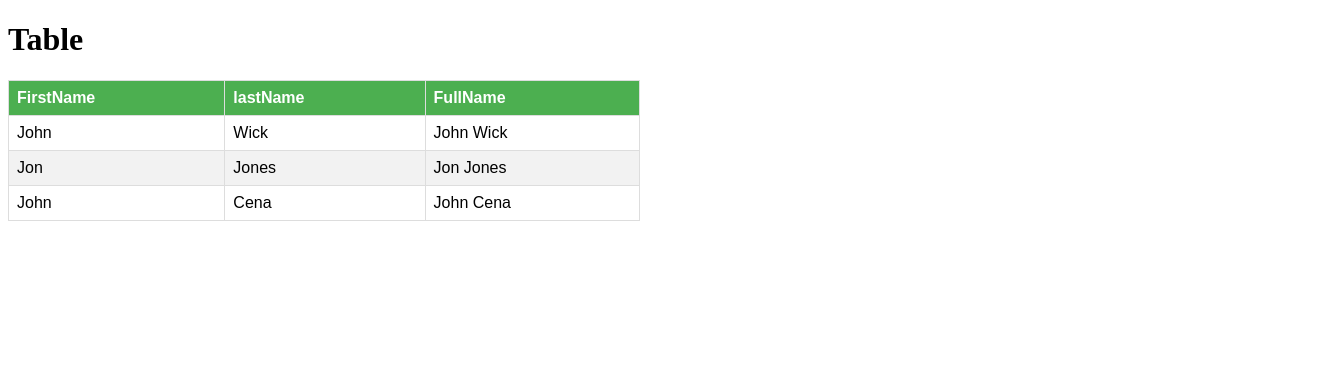
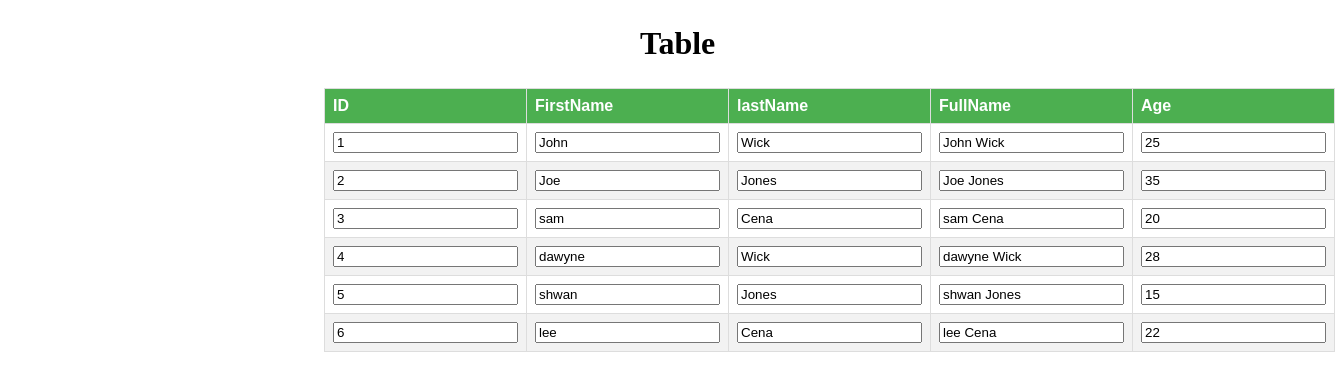
Before and after one commit to AnkurR15/MyassetbuddyComp, a React (Vite) app in the folder apps/web/: page / in a window 1280 px wide. Shown: the top 390 px of the page, 1335 px wide, since content can reach past the window. Built offline with nearby package versions, Linux system fonts and the light colour scheme.

Commit message:
table with validation

```diff
--- /dev/null
+++ b/apps/web/src/app/CellValidationSchema.ts
@@ -0,0 +1,8 @@
+
+import * as yup from 'yup';
+
+const CellValidationSchema = yup.object({
+  value: yup.string().required('Cell value is required')
+
+});
+export default CellValidationSchema;
--- a/apps/web/src/app/app.module.scss
+++ b/apps/web/src/app/app.module.scss
@@ -1 +1,5 @@
 /* Your styles goes here. */
+h1{
+    margin: 2% 50% ;
+
+}
--- a/apps/web/src/app/app.tsx
+++ b/apps/web/src/app/app.tsx
@@ -1,9 +1,20 @@
 import React, { useState } from 'react';
 import Table from './table/Table';
+import './app.module.scss';
+
 
 const App: React.FC = () => {
-  const headers = ['FirstName', 'lastName', 'FullName'];
-  const initialData = [['John', 'Wick', 'John Wick'], ['Jon', 'Jones', 'Jon Jones'], ['John', 'Cena', 'John Cena']];
+  const headers = ['ID','FirstName', 'lastName', 'FullName','Age'];
+  const initialData = [
+    [1,'John', 'Wick', 'John Wick',25],
+    [2,'Joe', 'Jones', 'Joe Jones',35],
+    [3,'sam', 'Cena', 'sam Cena',20],
+    [4,'dawyne', 'Wick', 'dawyne Wick',28],
+    [5,'shwan', 'Jones', 'shwan Jones',15],
+    [6,'lee', 'Cena', 'lee Cena',22],
+
+  ];
+
   const [data, setData] = useState(initialData);
 
   const handleCellEdit = (newValue: string, rowIndex: number, columnIndex: number) => {
@@ -14,8 +25,8 @@ const App: React.FC = () => {
 
   return (
     <div>
-      <h1> Table</h1>
-      <Table headers={headers} data={data} onCellEdit={handleCellEdit} />
+      <h1 > Table</h1>
+      <Table headers={headers} data={data.map(row => row.map(cell => String(cell)))} onCellEdit={handleCellEdit} />
     </div>
   );
 };
--- a/apps/web/src/app/table/table.module.scss
+++ b/apps/web/src/app/table/table.module.scss
@@ -2,7 +2,7 @@
 table {
     width: 50%;
     border-collapse: collapse;
-    margin-top: 20px;
+    margin: 0% 25% ;
     font-family: Arial, sans-serif;
     border: 1px solid #ddd;
     border-radius: 4px;
--- a/apps/web/src/app/tablecell/Cell.tsx
+++ b/apps/web/src/app/tablecell/Cell.tsx
@@ -1,6 +1,55 @@
-// Cell.tsx
+// // Cell.tsx
+// import React, { useState } from 'react';
+// import './tablecell.module.scss'
+// // import validationSchema from '../CellValidationSchema';
+
+// interface CellProps {
+//   value: string;
+//   onEdit: (newValue: string) => void;
+// }
+
+// const Cell: React.FC<CellProps> = ({ value, onEdit }) => {
+//   const [isEditing, setIsEditing] = useState(false);
+//   const [editedValue, setEditedValue] = useState(value);
+
+//   const handleDoubleClick = () => {
+//     setIsEditing(true);
+//   };
+
+//   const handleChange = (event: React.ChangeEvent<HTMLInputElement>) => {
+//     setEditedValue(event.target.value);
+//   };
+
+//   const handleBlur = () => {
+//     setIsEditing(false);
+//     onEdit(editedValue);
+//   };
+
+//   return (
+//     <td onDoubleClick={handleDoubleClick}>
+//       {isEditing ? (
+//         <input
+//           type="text"
+//           value={editedValue}
+//           onChange={handleChange}
+//           onBlur={handleBlur}
+//         />
+//       ) : (
+//         value
+//       )}
+//     </td>
+//   );
+// };
+
+// export default Cell;
+
+
+
+
+
 import React, { useState } from 'react';
-import './tablecell.module.scss'
+import { useFormik } from 'formik';
+import CellValidationSchema from '../CellValidationSchema';
 
 interface CellProps {
   value: string;
@@ -8,33 +57,37 @@ interface CellProps {
 }
 
 const Cell: React.FC<CellProps> = ({ value, onEdit }) => {
-  const [isEditing, setIsEditing] = useState(false);
-  const [editedValue, setEditedValue] = useState(value);
+  const formik = useFormik({
+    initialValues: { value },
+    validationSchema: CellValidationSchema,
+    onSubmit: (values) => {
+      onEdit(values.value);
+      formik.setSubmitting(false);
+    },
+  });
 
   const handleDoubleClick = () => {
-    setIsEditing(true);
-  };
-
-  const handleChange = (event: React.ChangeEvent<HTMLInputElement>) => {
-    setEditedValue(event.target.value);
-  };
-
-  const handleBlur = () => {
-    setIsEditing(false);
-    onEdit(editedValue);
+    formik.setFieldTouched('value', false);
+    formik.setFieldValue('value', value);
   };
 
   return (
     <td onDoubleClick={handleDoubleClick}>
-      {isEditing ? (
-        <input
-          type="text"
-          value={editedValue}
-          onChange={handleChange}
-          onBlur={handleBlur}
-        />
+      {formik.isSubmitting ? (
+        <span>Loading...</span>
       ) : (
-        value
+        <form onSubmit={formik.handleSubmit}>
+          <input
+            type="text"
+            name="value"
+            value={formik.values.value}
+            onChange={formik.handleChange}
+            onBlur={formik.handleBlur}
+          />
+          {formik.touched.value && formik.errors.value && (
+            <div style={{ color: 'red' }}>{formik.errors.value}</div>
+          )}
+        </form>
       )}
     </td>
   );
--- a/apps/web/src/app/tablecell/tablecell.module.scss
+++ b/apps/web/src/app/tablecell/tablecell.module.scss
@@ -5,7 +5,7 @@ td {
 
         input {
             width: 100%;
-      padding: 4px;
+            padding: 100px;
             box-sizing: border-box;
         }
-  }
+} // Add the closing curly brace here
--- a/apps/web/src/app/tableheader/Header.tsx
+++ b/apps/web/src/app/tableheader/Header.tsx
@@ -4,6 +4,8 @@ import './tableheader.module.scss'
 
 interface HeaderProps {
   headers: string[];
+
+
 }
 
 const Header: React.FC<HeaderProps> = ({ headers }) => {
@@ -11,7 +13,7 @@ const Header: React.FC<HeaderProps> = ({ headers }) => {
     <thead>
       <tr>
         {headers.map((header, index) => (
-          <th key={index}>{header}</th>
+          <th key={index}> {header}</th>
         ))}
       </tr>
     </thead>
--- a/package.json
+++ b/package.json
@@ -15,6 +15,7 @@
     "@nx/nest": "^17.2.8",
     "@swc/helpers": "~0.5.2",
     "axios": "^1.0.0",
+    "formik": "^2.4.5",
     "react": "18.2.0",
     "react-dom": "18.2.0",
     "react-hook-form": "^7.49.3",
```
Also changed, not shown: apps/web/src/app/validation.ts (deleted, +0 -11 lines), 1 other file (tests, documents, lock files or other folders). Lines whose indentation alone changed are shown as unchanged.
